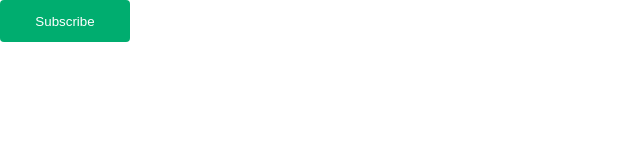
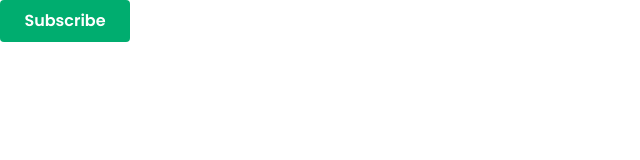
Before and after one commit to lucaslafere/infohomes-page, a React (Vite) app: page / in a window 1280 px wide. Shown: the top 160 px of the page, without its empty margins (0-640 px from the left). Built offline with nearby package versions, Linux system fonts and the light colour scheme.

Commit message:
added correct font to button

```diff
--- a/src/components/buttons/Subscribe/style.js
+++ b/src/components/buttons/Subscribe/style.js
@@ -10,5 +10,10 @@ export const Button = styled.button`
   height: 42px;
   padding: 9px 24px;
   border: 0;
-  color: #fff;
+  font-family: "Poppins";
+  font-style: normal;
+  font-weight: 600;
+  font-size: 16px;
+  line-height: 24px;
+  color: ${({ theme }) => theme.Gray0};
 `;
```
